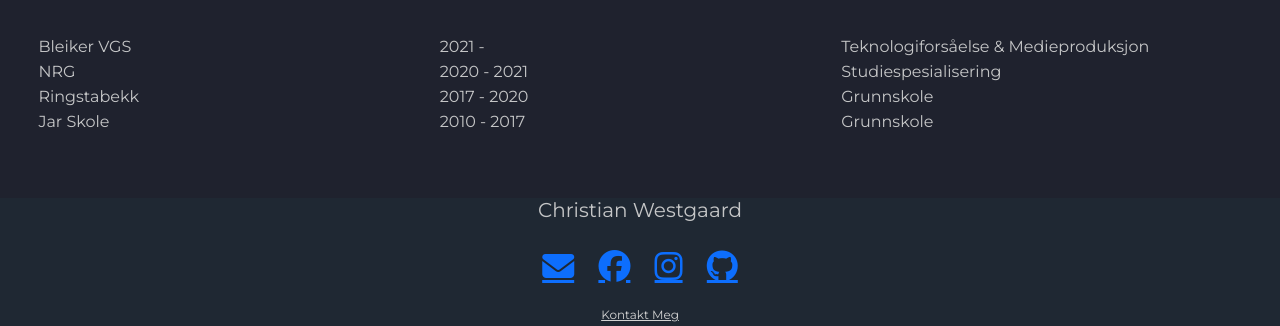
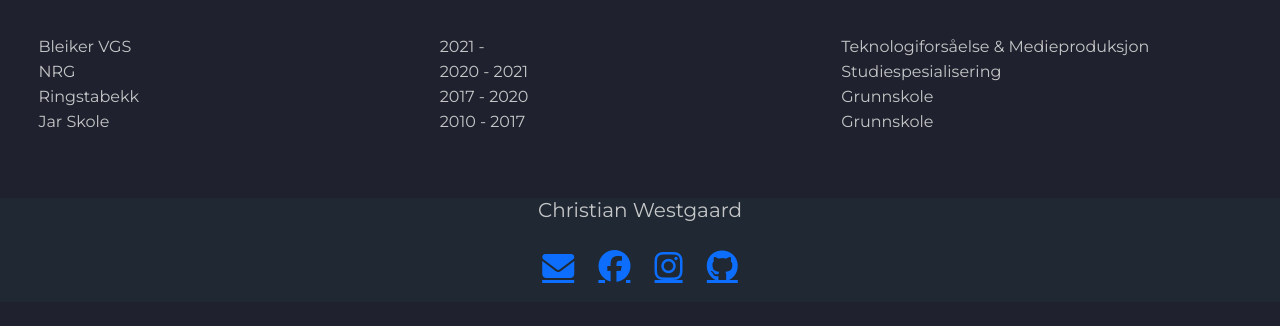
Before and after one commit to ChristianWestgaard/ChristWestWebsite, a plain HTML site: page Html/Utdanning.html in a window 1280 px wide. Shown: the part 495-821 px from the top of the page. After the commit the page ends 800 px from the top, so only its background shows below. Drawn offline with nearby package versions, Linux system fonts and the light colour scheme; a web font is replaced by a local one.

Commit message:
Update Utdanning.html

```diff
--- a/Html/Utdanning.html
+++ b/Html/Utdanning.html
@@ -86,10 +86,7 @@
           <a href="https://www.facebook.com/christian.westgaard.14" target="_blank" class="fab fa-facebook footericons  fa-2x"></a>
           <a href="https://www.instagram.com/C_westgaard/" target="_blank" class="fab fa-instagram footericons  fa-2x"></a>
           <a href="https://github.com/ChristianWestgaard/" target="_blank" class="fab fa-github footericons  fa-2x"></a>
-        </div>
-        <div >
-        <a class="footerItem" href="/ChristWestWebsite/Html/Kontakt Meg.html">Kontakt Meg</a>
-      </div>
+          </div>
       </footer>
 </body>
 </html>
```
